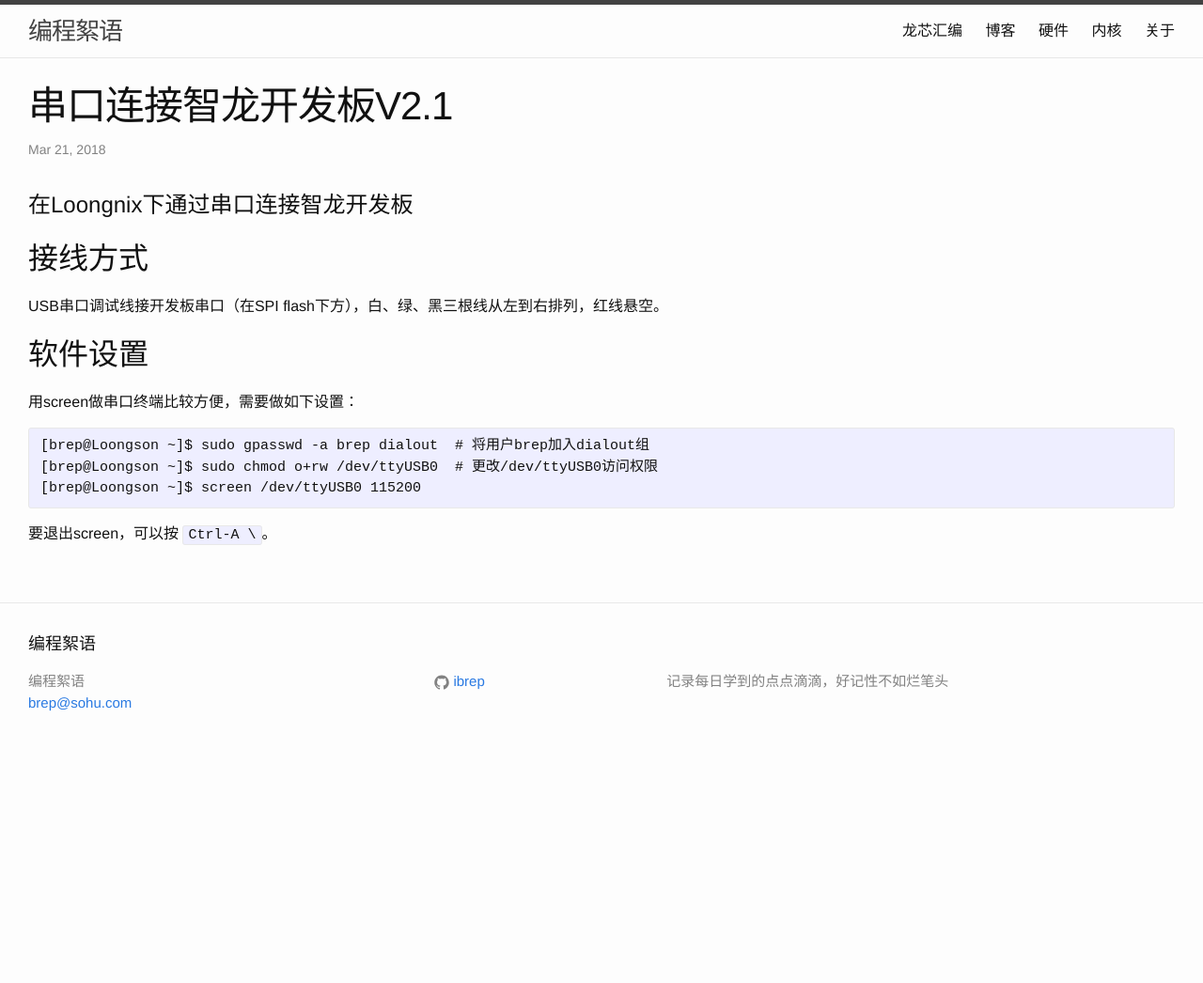
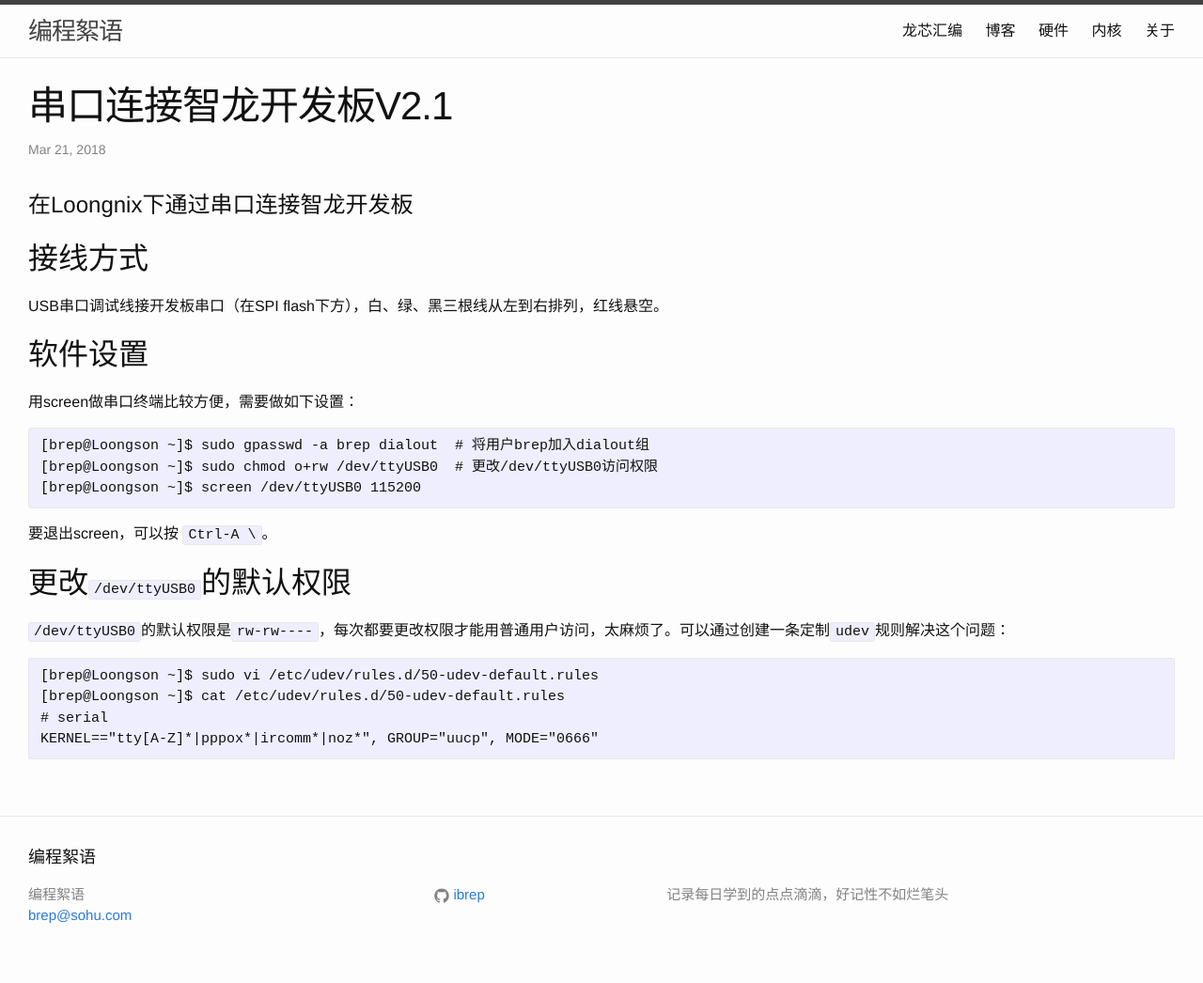
Before and after one commit to ibrep/ibrep.github.com, a Jekyll site: the page built from _posts/hardware/2018-03-22-serial-connect-ls1c.markdown, in a window 1280 px wide. Shown: the whole page at 94% size. Built offline with Jekyll 4.4.1, drawn with Linux system fonts in a browser that asks for light colours; before the commit the page ends 900 px from its top, so only the background shows below that.

Commit message:
edit article

````diff
--- a/_posts/hardware/2018-03-22-serial-connect-ls1c.markdown
+++ b/_posts/hardware/2018-03-22-serial-connect-ls1c.markdown
@@ -16,3 +16,12 @@ USB串口调试线接开发板串口（在SPI flash下方），白、绿、黑
 [brep@Loongson ~]$ screen /dev/ttyUSB0 115200
 ```
 要退出screen，可以按 `Ctrl-A \`。
+
+## 更改`/dev/ttyUSB0`的默认权限
+`/dev/ttyUSB0`的默认权限是`rw-rw----`，每次都要更改权限才能用普通用户访问，太麻烦了。可以通过创建一条定制`udev`规则解决这个问题：
+```
+[brep@Loongson ~]$ sudo vi /etc/udev/rules.d/50-udev-default.rules
+[brep@Loongson ~]$ cat /etc/udev/rules.d/50-udev-default.rules
+# serial
+KERNEL=="tty[A-Z]*|pppox*|ircomm*|noz*", GROUP="uucp", MODE="0666"
+```
````
